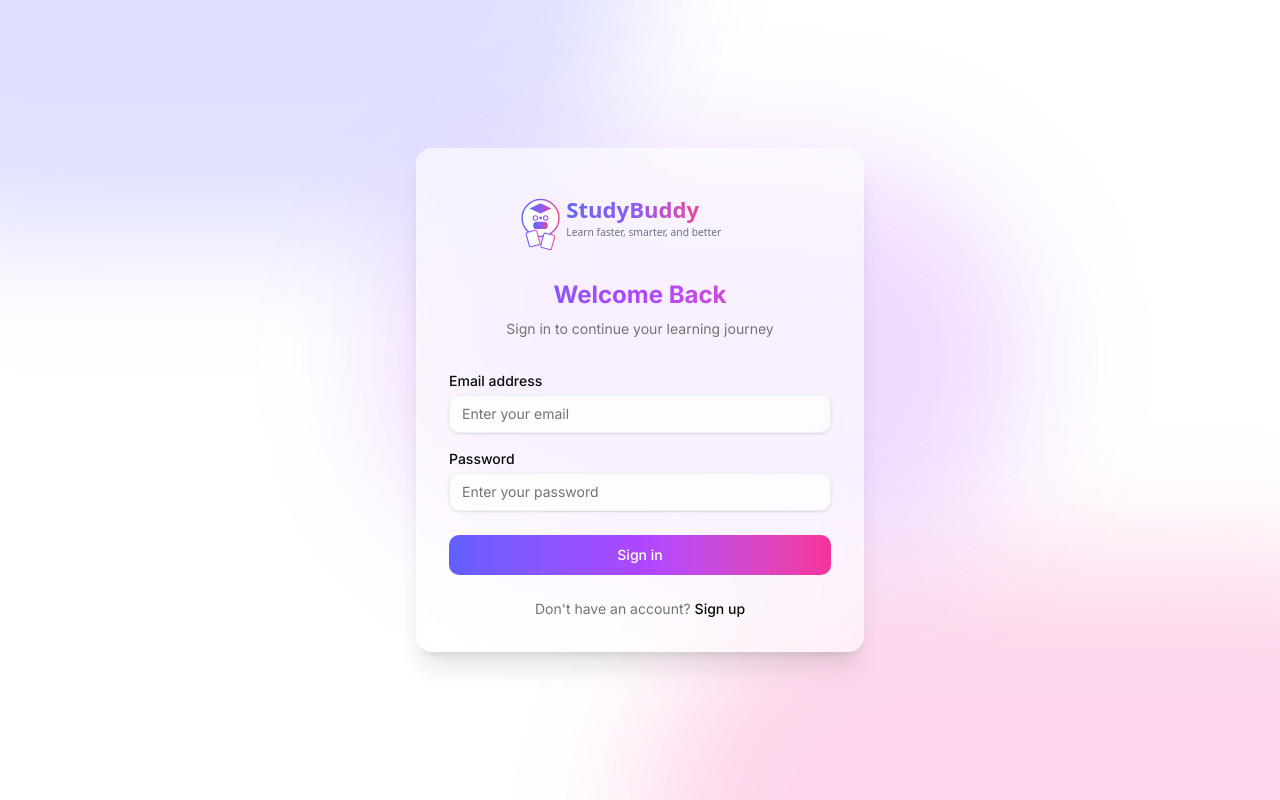
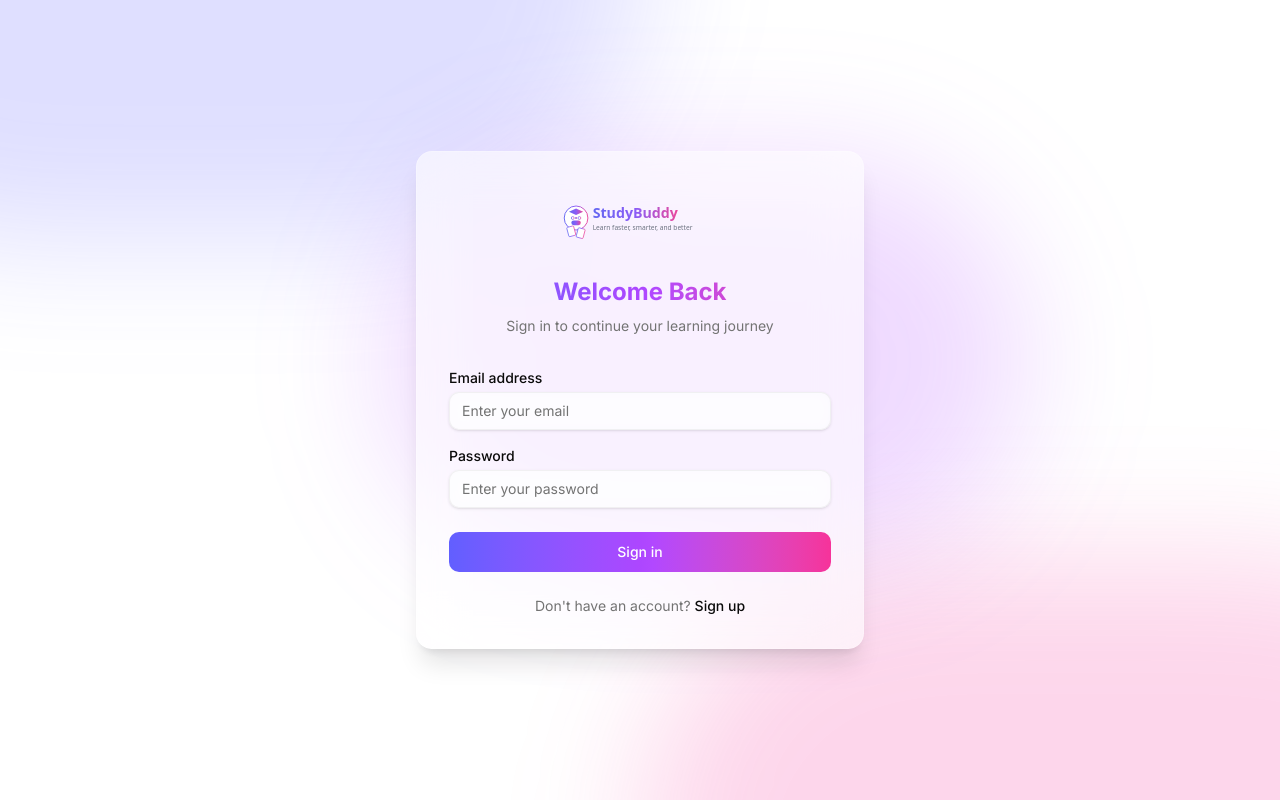
Before and after one commit to Sudhanva1999/StudyBuddyHackathon, a Next.js app in the folder frontend/study-buddy/: page /login in a window 1280 px wide. Built offline with nearby package versions, Linux system fonts and the light colour scheme.

Commit message:
fix pdf render issue

```diff
--- a/frontend/study-buddy/src/app/login/page.tsx
+++ b/frontend/study-buddy/src/app/login/page.tsx
@@ -49,8 +49,9 @@ export default function LoginPage() {
               <Image
                 src="/logo.svg"
                 alt="StudyBuddy Logo"
-                width={280}
-                height={60}
+                width={200}
+                height={40}
+                style={{ padding: "10px" }}
               />
             </div>
             <h2 className="text-2xl font-bold bg-gradient-to-r from-indigo-500 via-purple-500 to-pink-500 bg-clip-text text-transparent">
```
